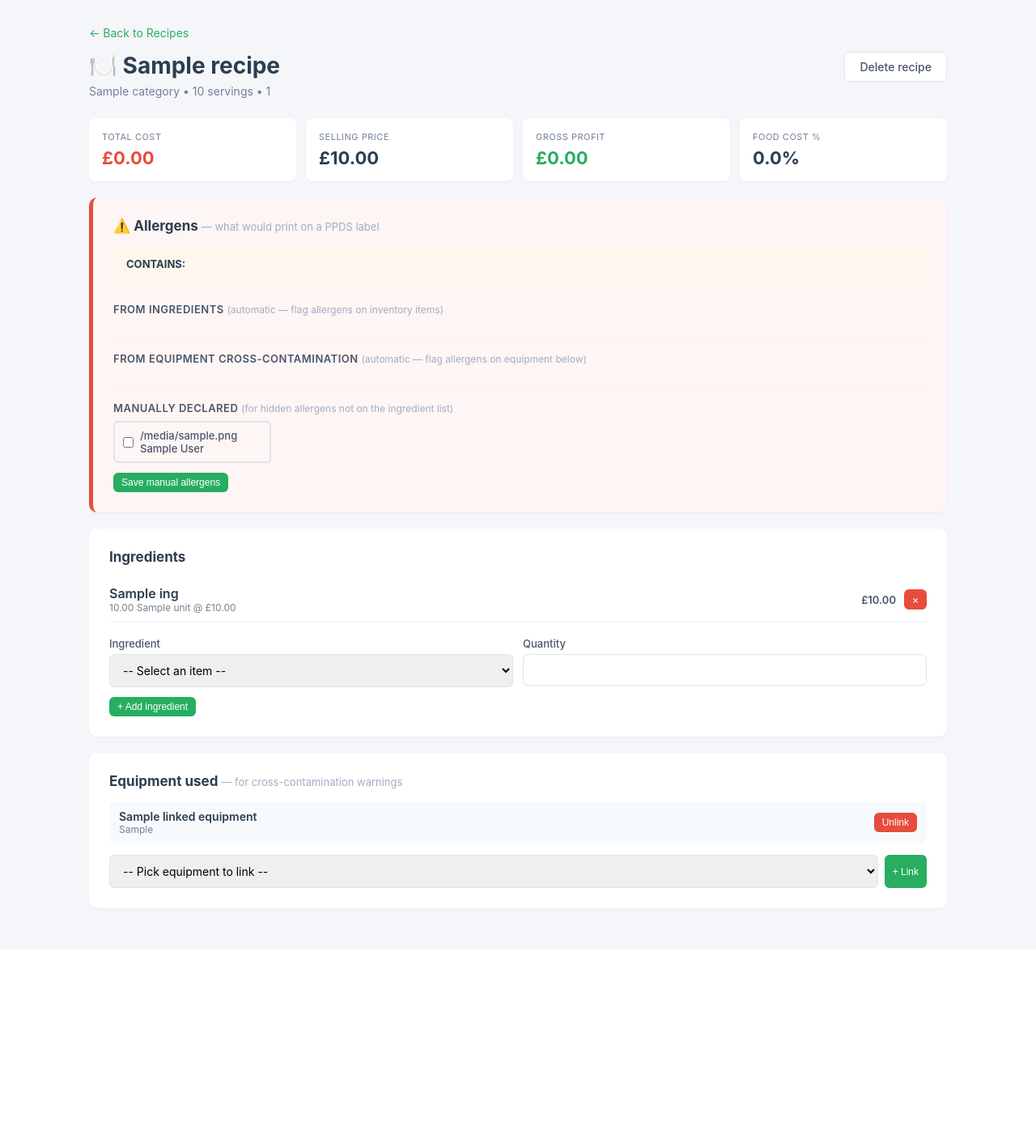
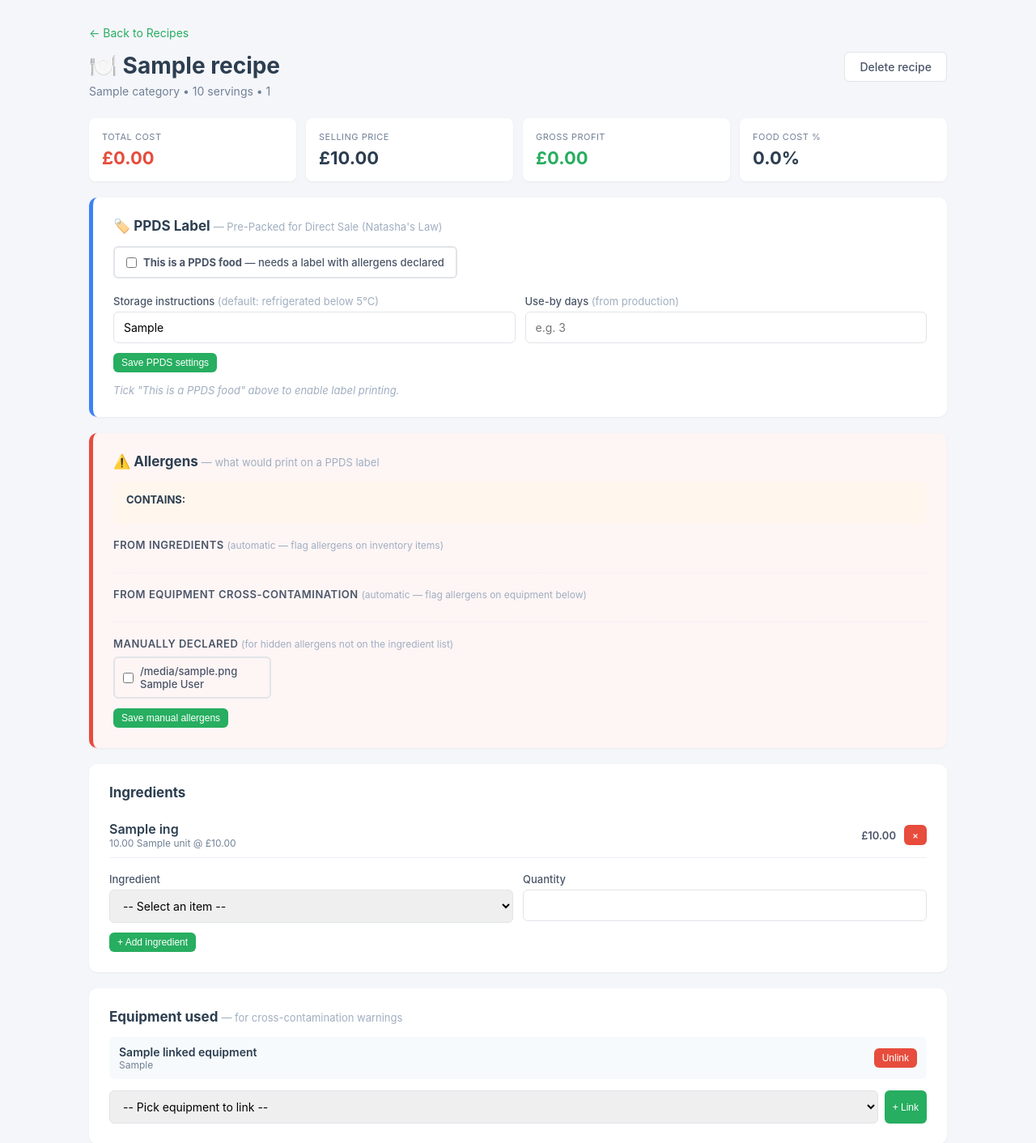
Before and after one commit to cryptoirish/kitchen-inventory-clean, a Flask app: template templates/recipe_detail.html in a window 1280 px wide. Shown: the part 65-1477 px from the top of the page at 81% size. Before the commit the page ends 1189 px from the top, so only its background shows below. Run offline with Flask 3, Linux system fonts and the light colour scheme; the template is opened without the code that fills it: most values are stand-ins (such as "Sample title", 1, 10 or a date in 2020); some libraries are stand-ins or nearby versions.

Commit message:
Add PPDS label settings and print options

```diff
--- a/templates/recipe_detail.html
+++ b/templates/recipe_detail.html
@@ -133,6 +133,44 @@
                 <div class="stat-label">Food cost %</div>
                 <div class="stat-value">{{ "%.1f"|format(food_cost_percent) }}%</div>
             </div>
+        </div>
+
+        <!-- PPDS LABEL PANEL -->
+        <div class="card" style="border-left: 5px solid #3b82f6;">
+            <h2>🏷️ PPDS Label <span class="subtle">— Pre-Packed for Direct Sale (Natasha's Law)</span></h2>
+            <form action="/recipes/{{ recipe.id }}/ppds-settings" method="POST" style="margin-bottom: 14px;">
+                <label class="allergen-option" style="margin-bottom: 12px; display: inline-flex; padding: 10px 14px;">
+                    <input type="checkbox" name="is_ppds" {% if recipe.is_ppds %}checked{% endif %}>
+                    <span><strong>This is a PPDS food</strong> — needs a label with allergens declared</span>
+                </label>
+                <div class="form-grid" style="margin-top: 8px;">
+                    <div class="form-group">
+                        <label>Storage instructions <span style="color: #a0aec0; font-weight: 400;">(default: refrigerated below 5°C)</span></label>
+                        <input type="text" name="ppds_storage_instructions" value="{{ recipe.ppds_storage_instructions or '' }}" placeholder="e.g. Keep refrigerated below 5°C">
+                    </div>
+                    <div class="form-group">
+                        <label>Use-by days <span style="color: #a0aec0; font-weight: 400;">(from production)</span></label>
+                        <input type="number" name="ppds_use_by_days" value="{{ recipe.ppds_use_by_days or '' }}" min="1" max="30" placeholder="e.g. 3">
+                    </div>
+                </div>
+                <button type="submit" class="btn btn-sm" style="margin-top: 12px;">Save PPDS settings</button>
+            </form>
+
+            {% if recipe.is_ppds %}
+            <div style="background: #ebf8ff; padding: 14px; border-radius: 8px;">
+                <div style="font-size: 13px; font-weight: 600; margin-bottom: 8px;">Print PPDS label:</div>
+                <div style="display: flex; gap: 8px; flex-wrap: wrap;">
+                    <a href="/recipes/{{ recipe.id }}/ppds-label.pdf?size=a6" target="_blank" class="btn btn-sm">A6 (105×148mm)</a>
+                    <a href="/recipes/{{ recipe.id }}/ppds-label.pdf?size=a7" target="_blank" class="btn btn-sm">A7 (74×105mm — sandwich wrap)</a>
+                    <a href="/recipes/{{ recipe.id }}/ppds-label.pdf?size=thermal" target="_blank" class="btn btn-sm">Thermal (62mm wide)</a>
+                </div>
+                <p style="font-size: 12px; color: #4a5568; margin-top: 10px;">
+                    Statutory allergens are <b><u>bold + underlined</u></b> per Natasha's Law. The QR code links to a public-facing allergen page.
+                </p>
+            </div>
+            {% else %}
+            <p style="font-size: 13px; color: #a0aec0; font-style: italic;">Tick "This is a PPDS food" above to enable label printing.</p>
+            {% endif %}
         </div>
 
         <!-- ALLERGEN PANEL -->
```
